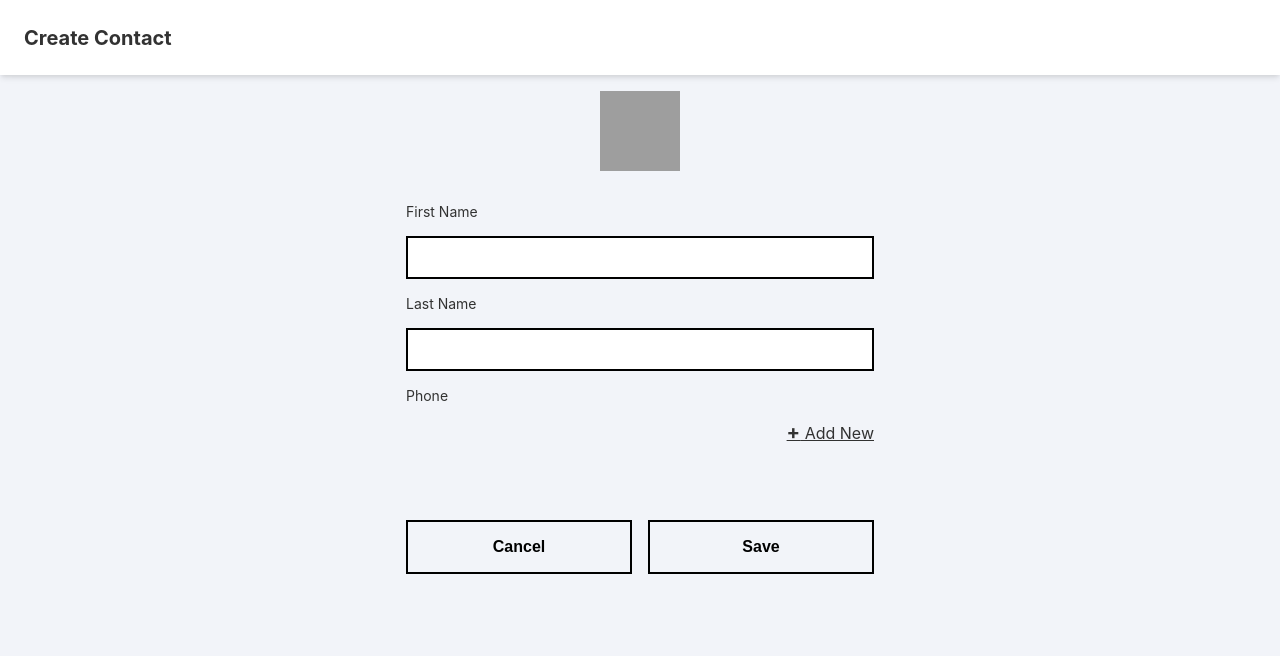
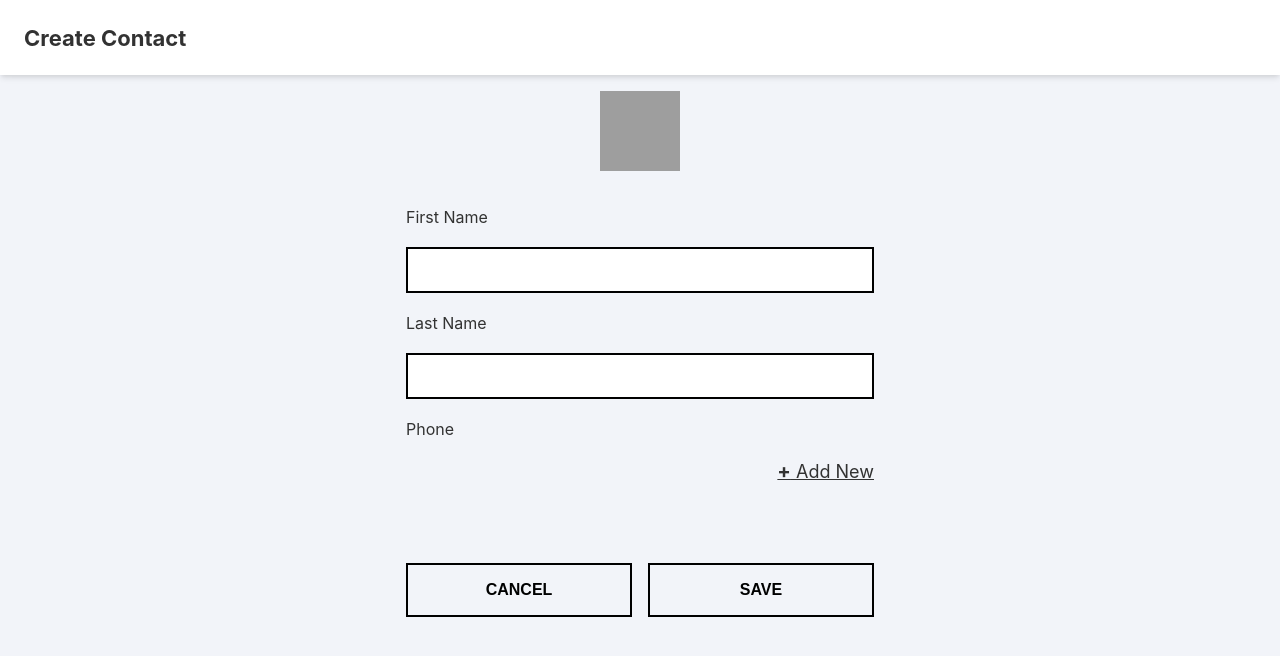
Before and after one commit to nadayasinta/phone-book-project, a React (Create React App) app: page /create in a window 1280 px wide. Shown: the top 656 px of the page. Built offline with nearby package versions, Linux system fonts and the light colour scheme; grey boxes are pictures that could not be loaded.

Commit message:
add contact form validation

```diff
--- a/src/components/ContactList.tsx
+++ b/src/components/ContactList.tsx
@@ -2,7 +2,7 @@ import styled from '@emotion/styled';
 import { Contact } from '../types';
 import {
     SectionTitle as SectionTitleComponent,
-    Text as TextComponent,
+    Text,
     Container,
 } from '../elements';
 
@@ -10,11 +10,6 @@ import Card from '../components/ContactCard';
 
 const SectionTitle = styled(SectionTitleComponent)({
     color: '#4a4b4c',
-});
-
-const Text = styled(TextComponent)({
-    textAlign: 'center',
-    color: '#7c7d7e',
 });
 
 interface Props {
@@ -43,7 +38,7 @@ const ContactListComponent = (props: Props) => {
                 <SectionTitle>&#9733; Favorite</SectionTitle>
             )}
             {!contactList || !contactList.length ? (
-                <Text>{emptyMessage}</Text>
+                <Text className='disabled center'>{emptyMessage}</Text>
             ) : (
                 contactList.map((contact: any) => (
                     <Card
--- a/src/components/FormContact.tsx
+++ b/src/components/FormContact.tsx
@@ -1,6 +1,6 @@
 import styled from '@emotion/styled';
 import { useState, ChangeEventHandler, ChangeEvent, useEffect } from 'react';
-import { CancelIcon } from '../icons';
+import { CancelIcon, ErrorIcon } from '../icons';
 import {
     Container as ContainerComponent,
     Text,
@@ -13,10 +13,14 @@ import {
 import { ContactForm, Contact } from '../types';
 import Header from './Header';
 import { useNavigate } from 'react-router-dom';
+import { useLazyQuery } from '@apollo/client';
+import { GetContacts } from '../types';
+import { GET_CONTACTS } from '../graphql/query';
 
 const Container = styled(ContainerComponent)({
     maxWidth: '500px',
     margin: 'auto',
+    gap: '20px',
 });
 
 const Avatar = styled(AvatarComponent)({
@@ -37,17 +41,26 @@ const ActionRow = styled.div({
     alignItems: 'center',
     justifyContent: 'space-around',
     gap: '16px',
-    margin: '60px 0',
+    marginBottom: '60px',
 });
 
 const AddButton = styled.p({
     textAlign: 'right',
-    fontSize: '16px',
+    fontSize: '18px',
     margin: '0px',
     textDecoration: 'underline',
     cursor: 'pointer',
     ' b': { fontSize: '20px' },
 });
+
+const ErrorRow = styled.div({
+    display: 'flex',
+    alignItems: 'center',
+    gap: '8px',
+    marginTop: '40px',
+    ' svg': { color: '#7A0404', fontSize: '32px', minWidth: '32px' },
+});
+
 interface Props {
     intialValues?: Contact;
     handleSave: (values: ContactForm) => void;
@@ -60,6 +73,16 @@ const FormContact = (props: Props) => {
         first_name: '',
         last_name: '',
         phones: [],
+    });
+    const [errorMessage, setErrorMessage] = useState<string>('');
+    const [getContactWithSameName] = useLazyQuery<GetContacts>(GET_CONTACTS, {
+        variables: {
+            where: {
+                first_name: { _ilike: values.first_name },
+                last_name: { _ilike: values.last_name },
+                ...(intialValues && { id: { _neq: intialValues.id } }),
+            },
+        },
     });
 
     useEffect(() => {
@@ -75,7 +98,10 @@ const FormContact = (props: Props) => {
     const handleChange: ChangeEventHandler<HTMLInputElement> = (event) => {
         setValues((val) => ({
             ...val,
-            [event.target.name]: event.target.value,
+            [event.target.name]: event.target.value.replace(
+                /[^A-Za-z0-9\s]/gi,
+                ''
+            ),
         }));
     };
 
@@ -100,9 +126,26 @@ const FormContact = (props: Props) => {
     ) => {
         setValues((val) => {
             const phones = [...val.phones];
-            phones[index] = { ...phones[index], number: event.target.value };
+            phones[index] = {
+                ...phones[index],
+                number: event.target.value.replace(/[^0-9+]/gi, ''),
+            };
             return { ...val, phones };
         });
+    };
+
+    const handleSaveButton = async () => {
+        try {
+            const contactWithSameName = await getContactWithSameName();
+            console.log(contactWithSameName);
+            if (contactWithSameName?.data?.contact.length) {
+                setErrorMessage('Contact name already exists');
+                return;
+            }
+            await handleSave(values);
+        } catch (error) {
+            setErrorMessage('Something went wrong. Please try again later.');
+        }
     };
 
     return (
@@ -110,7 +153,7 @@ const FormContact = (props: Props) => {
             <Header>
                 <Title>
                     {intialValues ? 'Edit Contact' : 'Create Contact'}
-                </Title>{' '}
+                </Title>
             </Header>
             <Container>
                 <Avatar
@@ -149,9 +192,16 @@ const FormContact = (props: Props) => {
                 <AddButton onClick={handleAddNumber}>
                     <b>+</b> Add New
                 </AddButton>
+                <ErrorRow>
+                    {errorMessage && (
+                        <>
+                            <ErrorIcon /> <Text>{errorMessage}</Text>
+                        </>
+                    )}
+                </ErrorRow>
                 <ActionRow>
                     <Button onClick={() => navigate(-1)}>Cancel</Button>
-                    <Button onClick={() => handleSave(values)}>Save</Button>
+                    <Button onClick={handleSaveButton}>Save</Button>
                 </ActionRow>
             </Container>
         </>
--- a/src/components/Header.tsx
+++ b/src/components/Header.tsx
@@ -1,13 +1,13 @@
 import styled from '@emotion/styled';
 import { ReactNode } from 'react';
 
-export const HeaderContainer = styled.div({
+const HeaderContainer = styled.div({
     display: 'flex',
     height: '75px',
     padding: '0px',
 });
 
-export const Header = styled.nav({
+const Header = styled.nav({
     display: 'flex',
     alignItems: 'center',
     justifyContent: 'space-between',
--- a/src/elements/index.ts
+++ b/src/elements/index.ts
@@ -13,26 +13,28 @@ export const Avatar = styled.img((props) => ({
 }));
 
 export const Title = styled.h1({
-    fontSize: '20px',
+    fontSize: '22px',
     fontWeight: '700',
     margin: '0px',
 });
 
 export const SubTitle = styled.h2({
-    fontSize: '18px',
+    fontSize: '20px',
     fontWeight: '500',
     margin: '0px',
 });
 
 export const SectionTitle = styled.h4({
-    fontSize: '14px',
+    fontSize: '16px',
     fontWeight: '700',
     margin: '0px',
 });
 
 export const Text = styled.p({
-    fontSize: '14px',
+    fontSize: '16px',
     margin: '0px',
+    '&.disabled': { color: '#7c7d7e' },
+    '&.center': { textAlign: 'center' },
 });
 
 export const ButtonIcon = styled.button((props) => ({
@@ -61,6 +63,7 @@ export const ButtonIcon = styled.button((props) => ({
 export const Button = styled.button({
     fontSize: '16px',
     fontWeight: '700',
+    textTransform: 'uppercase',
     padding: '16px 12px',
     border: 'solid 2px black',
     background: 'none',
@@ -78,6 +81,7 @@ export const Divider = styled.hr({
 });
 
 export const Input = styled.input({
+    fontSize: '16px',
     border: 'solid 2px black',
     padding: '12px',
     '&:focus': {
--- a/src/icons/index.tsx
+++ b/src/icons/index.tsx
@@ -113,3 +113,16 @@ export const NextIcon = () => {
         </svg>
     );
 };
+
+export const ErrorIcon = () => {
+    return (
+        <svg
+            xmlns='http://www.w3.org/2000/svg'
+            height='1em'
+            viewBox='0 0 512 512'
+            fill='currentColor'
+        >
+            <path d='M256 512A256 256 0 1 0 256 0a256 256 0 1 0 0 512zm0-384c13.3 0 24 10.7 24 24V264c0 13.3-10.7 24-24 24s-24-10.7-24-24V152c0-13.3 10.7-24 24-24zM224 352a32 32 0 1 1 64 0 32 32 0 1 1 -64 0z' />
+        </svg>
+    );
+};
--- a/src/pages/CreateContact.tsx
+++ b/src/pages/CreateContact.tsx
@@ -9,7 +9,6 @@ const CreateContact = () => {
     const [postContact] = useMutation(POST_CONTACT);
 
     const handleSave = async (values: ContactForm) => {
-        try {
         const variables = {
             ...values,
             phones: values.phones.map((phone) => ({
@@ -18,7 +17,6 @@ const CreateContact = () => {
         };
         await postContact({ variables });
         navigate(-1);
-        } catch (error) { }
     };
 
     return <FormContact handleSave={handleSave} />;
--- a/src/pages/UpdateContact.tsx
+++ b/src/pages/UpdateContact.tsx
@@ -14,10 +14,8 @@ const UpdateContact = () => {
 
     const handleSave = async (values: ContactForm) => {
         if (!data?.contact_by_pk) return;
-        try {
         const id = data.contact_by_pk.id;
-            const deleted_phones_id: number[] =
-                data.contact_by_pk.phones.reduce(
+        const deleted_phones_id: number[] = data.contact_by_pk.phones.reduce(
             (accumulator: number[], phone: Phones) => {
                 const findNumber = values.phones.find(
                     (item) => item.id === phone.id
@@ -43,7 +41,6 @@ const UpdateContact = () => {
 
         await putContact({ variables });
         navigate(-1);
-        } catch (error) { }
     };
 
     return (
```
Lines whose indentation alone changed are shown as unchanged.
